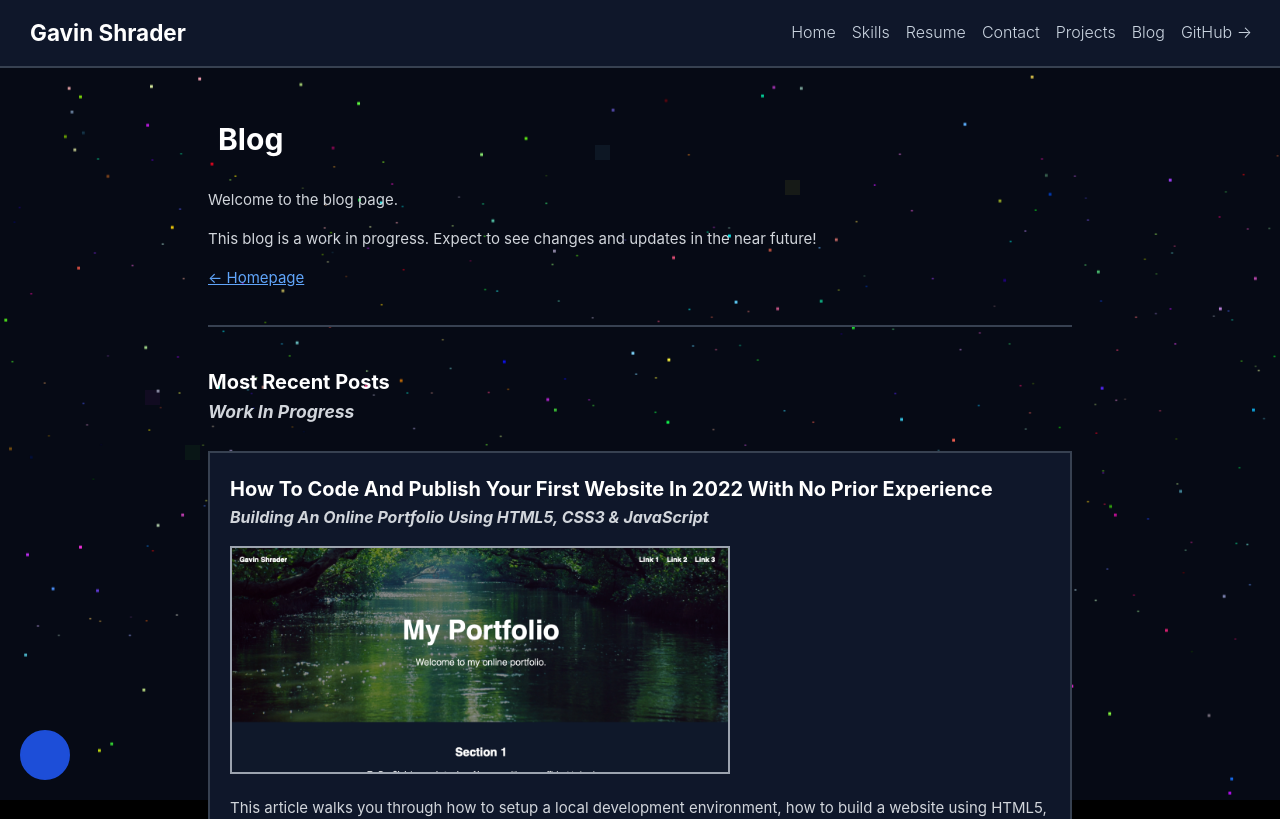
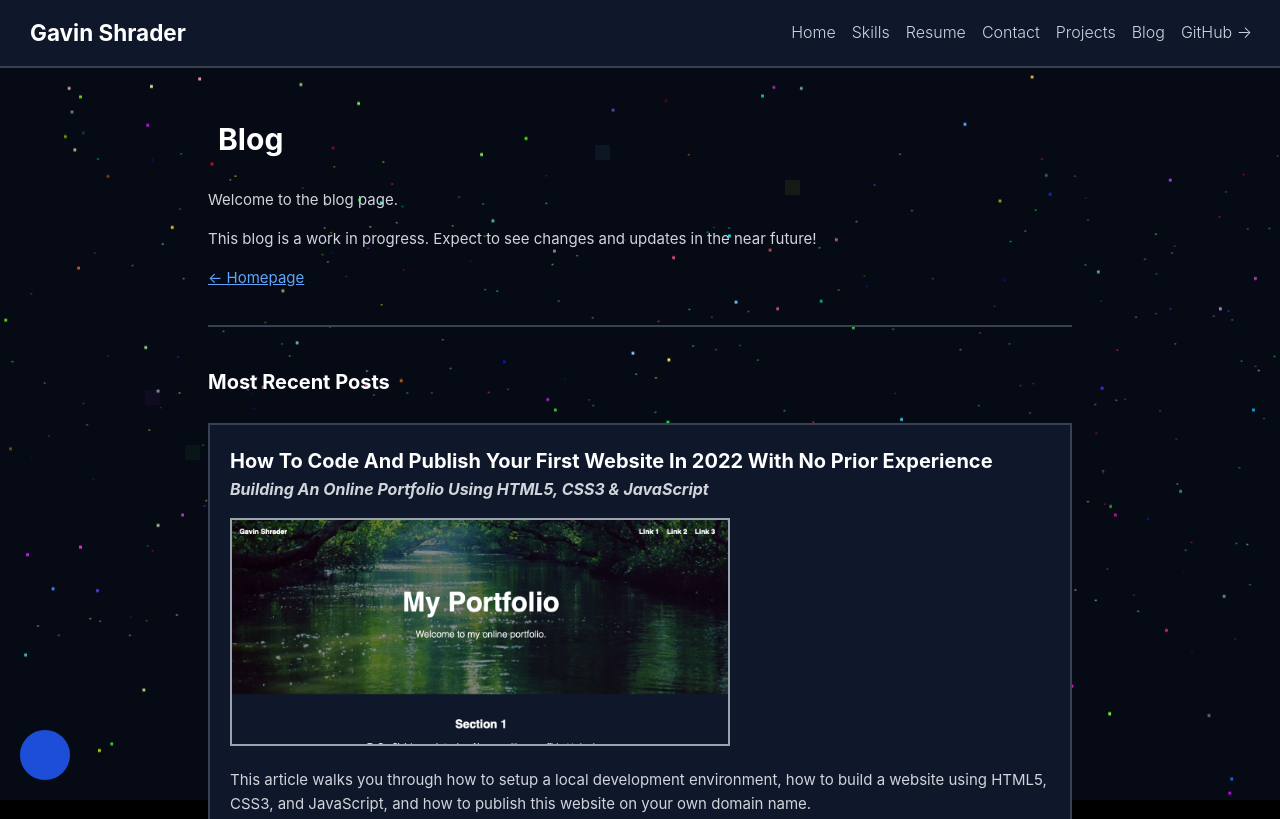
Before and after one commit to Cloudinnovates/gavinshr.com, a React (Create React App) app: page /blog in a window 1280 px wide. Shown: the top 819 px of the page. Built offline with nearby package versions, Linux system fonts and the light colour scheme; some icons are missing.

Commit message:
Updated Blog page subheading

```diff
--- a/src/Routes/Blog/Blog.js
+++ b/src/Routes/Blog/Blog.js
@@ -16,7 +16,6 @@ export default function Blog() {
         <hr/>
         <br/>
         <h2>Most Recent Posts</h2>
-        <h3><i>Work In Progress</i></h3>
         <div className="blog-container">
           {posts.map((post) => (
             <div key={post.uniqueKey} className="blog-item">
```
Also changed, not shown: 13 other files (tests, documents, lock files or other folders).
